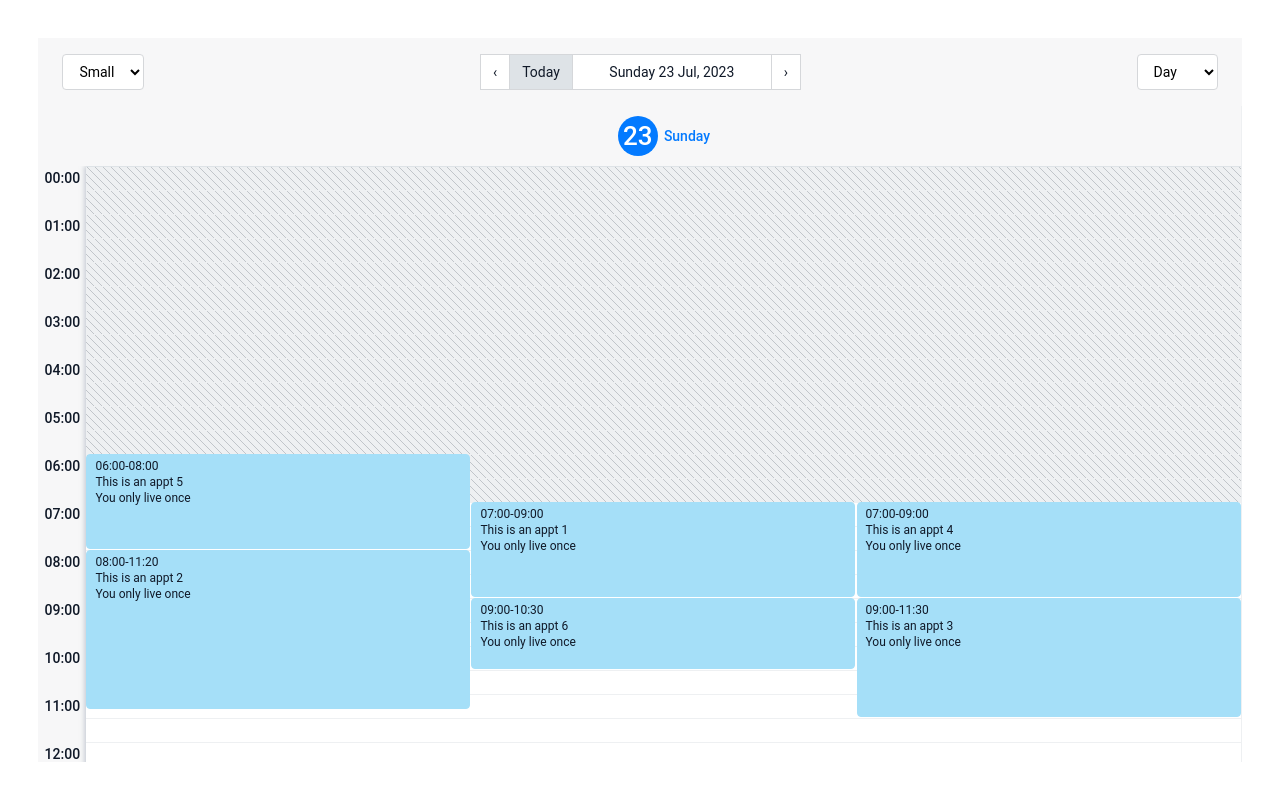
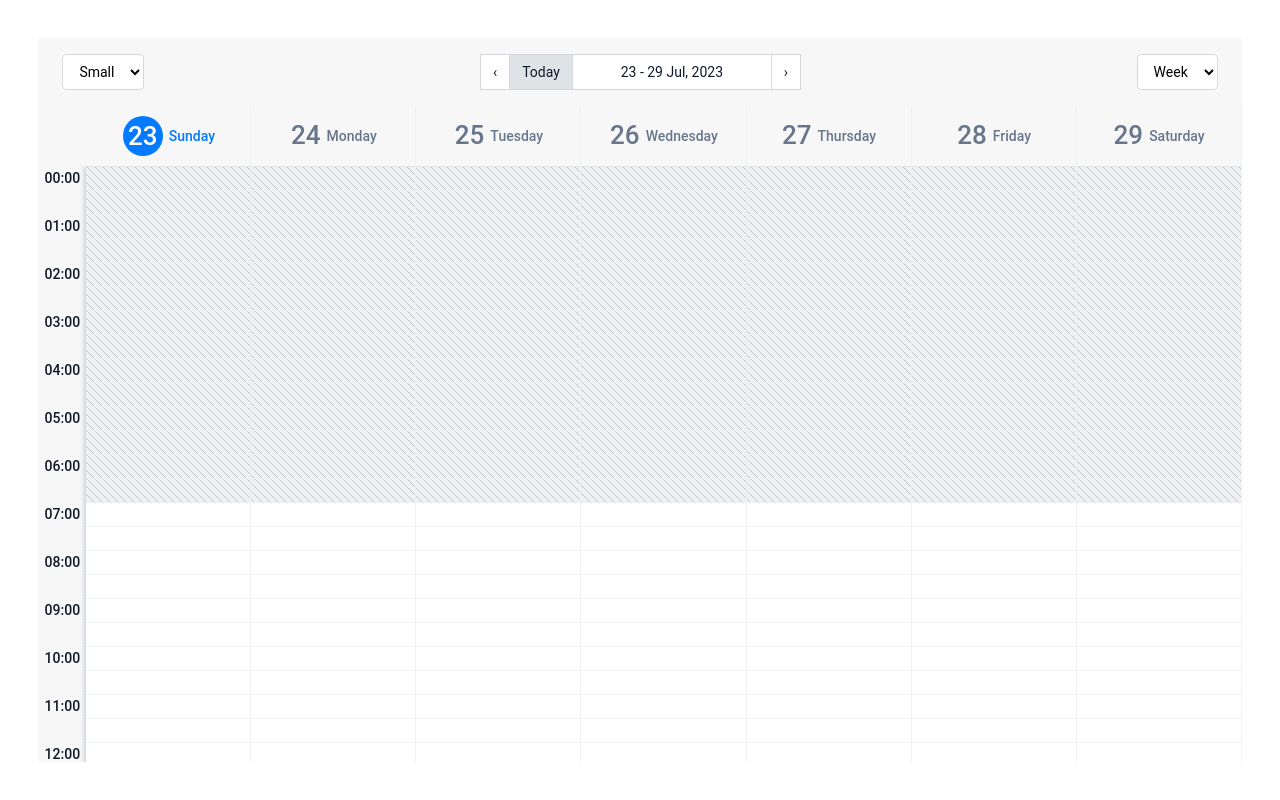
Before and after one commit to calledmeanh/react-cool-calendar, a React (Create React App) app: page / in a window 1280 px wide. Built offline with nearby package versions, Linux system fonts and the light colour scheme.

Commit message:
working on layout algorithm events - week

```diff
--- a/src/app/Grid.tsx
+++ b/src/app/Grid.tsx
@@ -69,17 +69,41 @@ const Grid: React.FC<TGrid> = ({ parentWidth }) => {
     setShowGhost(false);
   };
 
-  const renderAppt = (apptProp: TAppointmentForUser[]): TAppointmentForUser[] => {
+  const renderAppt = (apptProp: TAppointmentForUser[]) => {
     let appts = apptProp.slice();
     if (calendarState.viewMode === 'DAY') {
       appts = appts.filter((a) => {
         return DateUtils.isEqual(a.createdAt, calendarState.currentDate);
       });
+
+      return AppointmentUtils.layoutAlgorithm(appts, {
+        daytimeStart: calendarState.dayTime.start,
+        duration: calendarState.duration,
+        columnWidth: widthTimeline,
+        datelineLength: dateline.length,
+      }).map((appt: TAppointmentForApp) => {
+        return <Appointment key={appt.id} value={appt} />;
+      });
     } else if (calendarState.viewMode === 'WEEK') {
-      // neu la week thi phai chinh lai cai vi tri left cua appts theo dung column
+      /*
+        neu la week thi phai chinh lai cai vi tri left cua appts theo dung column
+        loc appts theo dung ngay` trong tuan (tao. thanh` cai mang 2 chieu xong roi duyet no de hien len) -- checked
+        sau do chay mang 2 chieu roi ap dung thuat toan layout algorithm events
+      */
+      const columnAppt: TAppointmentForUser[][] = [];
+      // console.log('dateline:', dateline);
+      dateline.forEach((d) => {
+        const apptBox: TAppointmentForUser[] = [];
+        appts.forEach((a) => {
+          const res = DateUtils.isEqual(d.origin, a.createdAt);
+          if (res) {
+            apptBox.push(a);
+          }
+        });
+        columnAppt.push(apptBox);
+      });
+      console.log('dateline.forEach ~ columnAppt:', columnAppt);
     }
-    console.log('renderAppt ~ appts:', appts);
-    return appts;
   };
 
   /* {AppointmentUtils.layoutAlgorithm(calendarState.appointments, {
@@ -114,14 +138,7 @@ const Grid: React.FC<TGrid> = ({ parentWidth }) => {
       <NowIndicator type={'LINE'} parentWidth={parentWidth} />
       {isShowGhost && <Ghost value={{ ...ghost }} />}
 
-      {AppointmentUtils.layoutAlgorithm(renderAppt(calendarState.appointments), {
-        daytimeStart: calendarState.dayTime.start,
-        duration: calendarState.duration,
-        columnWidth: widthTimeline,
-        datelineLength: dateline.length,
-      }).map((appt: TAppointmentForApp) => {
-        return <Appointment key={appt.id} value={appt} />;
-      })}
+      {renderAppt(calendarState.appointments)}
 
       {renderRow()}
     </Wrapper>
--- a/src/index.tsx
+++ b/src/index.tsx
@@ -17,7 +17,7 @@ root.render(
         timeType={24}
         groupTime={60 * CONFIG.SECONDS_PER_HOUR}
         nowIndicator={true}
-        viewMode={'DAY'}
+        viewMode={'WEEK'}
         dateFormat="MM/DD/YYYY"
         datetimeFormat="MM DD YYYY hh:mm:ss"
         timeFormat="hh:mm:ss"
```
